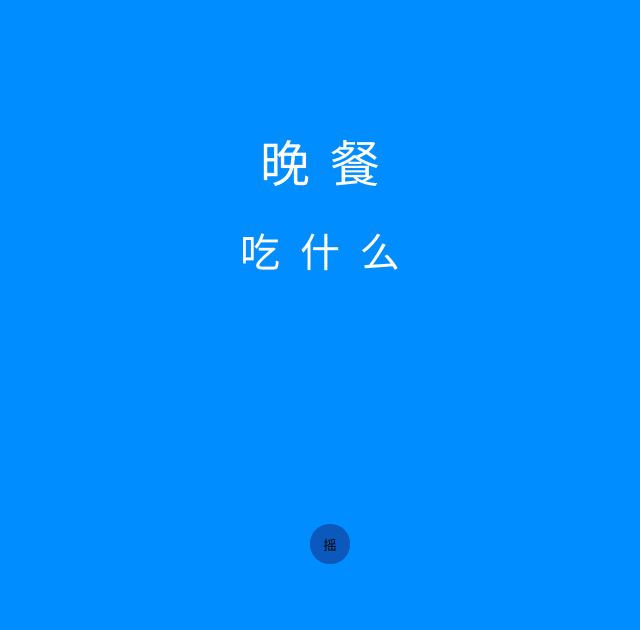
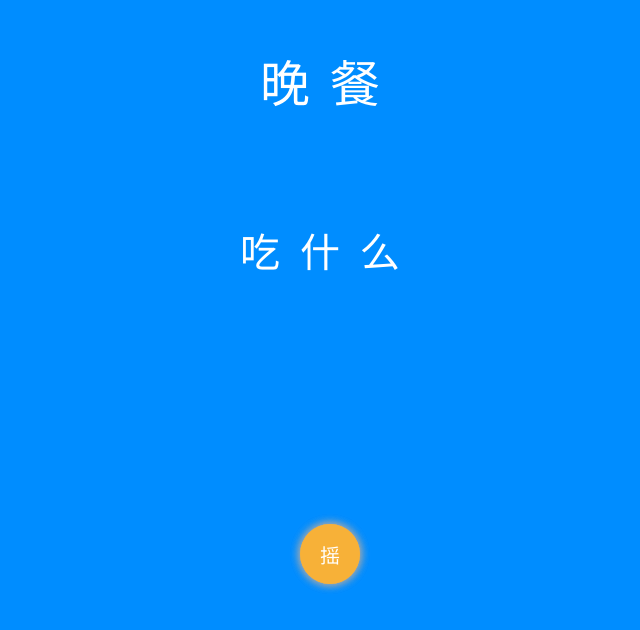
Before and after one commit to JserShadow/What-to-eat, a website: page app/public/index.html in a window 1280 px wide. Shown: the part 116-746 px from the top of the page, without its empty margins (310-950 px from the left). Drawn offline with nearby package versions, Linux system fonts and the light colour scheme.

Commit message:
what-to-eat

```diff
--- a/app/public/css/style.css
+++ b/app/public/css/style.css
@@ -12,7 +12,7 @@ html,body {
 }
 #dinner {
   position: absolute;
-  top: 30%;
+  top: 20%;
   left: 50%;
   transform: translateX(-50%);
   font-size: 50px;
@@ -50,14 +50,17 @@ html,body {
 input {
   z-index: 1001;
   border: none;
-  background-color: rgb(12, 89, 189);
-  width: 40px;
-  height: 40px;
-  border-radius: 20px;
+  background-color: rgb(247, 177, 56);
+  width: 60px;
+  height: 60px;
+  border-radius: 50%;
+  font-size: 20px;
   position: absolute;
   left: 50%;
   transform: translateX(-50%);
   top: 80%;
+  color: white;
+  box-shadow: 0 0 10px #aaa;
 }
 #stop {
   z-index: 1000;
--- a/app/public/index.html
+++ b/app/public/index.html
@@ -47,7 +47,7 @@
         ready: function (self) {
           self.seebtn = false;
           $('#what').animate({
-            top: '60%',
+            top: '55%',
           });
         },
         stop: function () {
```
